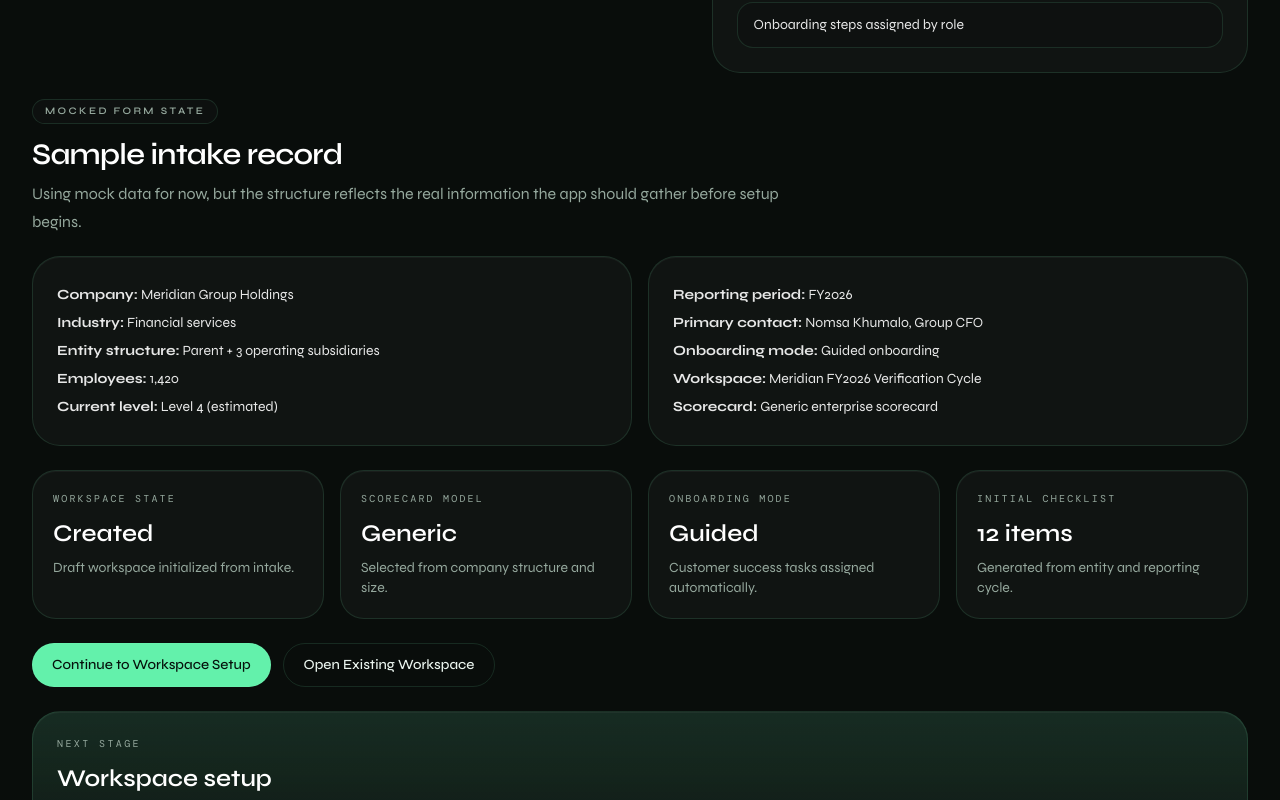
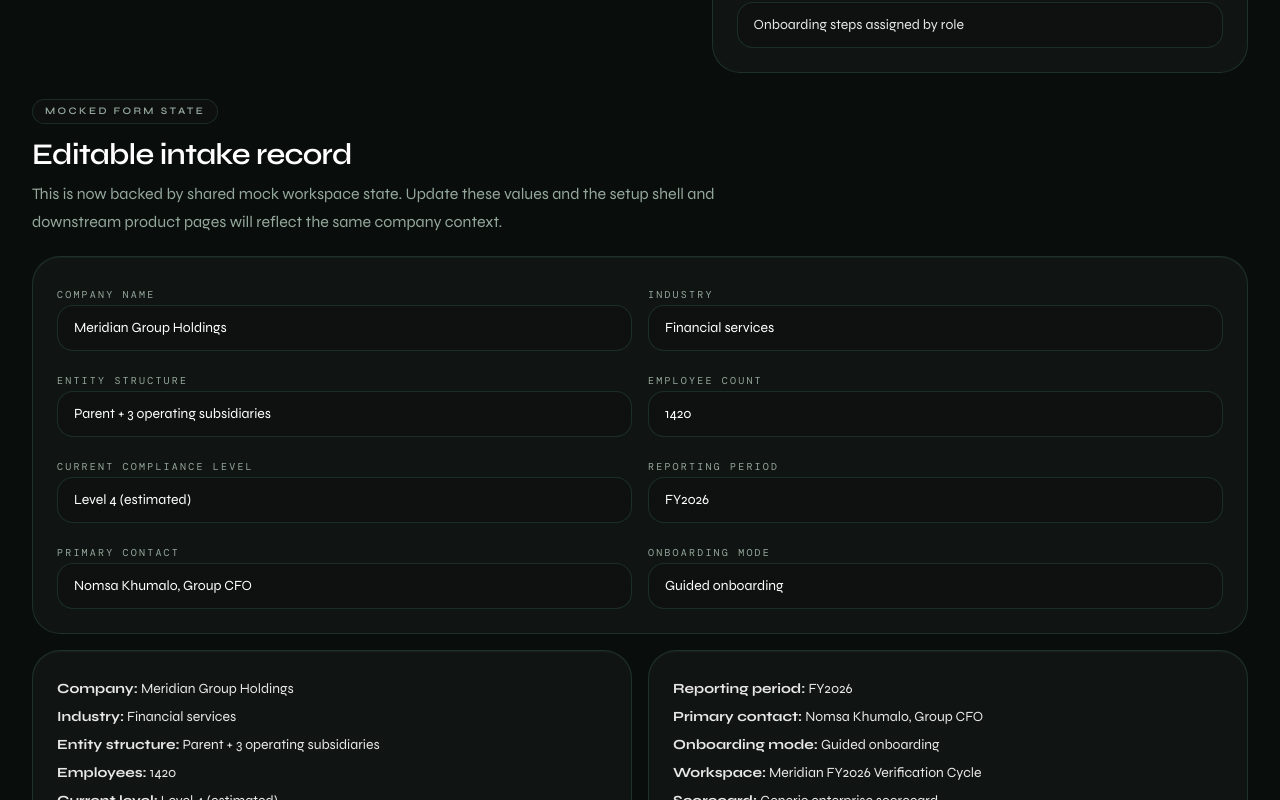
Before and after one commit to nyashahama/equi-ai, a Next.js app: page /intake in a window 1280 px wide. Shown: the part 1260-2060 px from the top of the page. Built offline with nearby package versions, Linux system fonts and the light colour scheme; a web font is replaced by a local one.

Commit message:
Make intake page use shared workspace state

```diff
--- a/app/intake/page.tsx
+++ b/app/intake/page.tsx
@@ -1,9 +1,9 @@
 import Link from "next/link";
 
 import { ChecklistCard, InfoGrid, NextStageCard, ProductSection, StageCards } from "@/components/product/blocks";
+import { IntakeEditor, WorkspaceSnapshot } from "@/components/product/editors";
 import { ProductShell } from "@/components/product/shell";
 import { Button } from "@/components/ui/button";
-import { Card, CardContent } from "@/components/ui/card";
 
 const intakeInputs = [
   "Company name",
@@ -66,28 +66,12 @@ export default function IntakePage() {
 
         <ProductSection
           eyebrow="Mocked Form State"
-          title="Sample intake record"
-          description="Using mock data for now, but the structure reflects the real information the app should gather before setup begins."
+          title="Editable intake record"
+          description="This is now backed by shared mock workspace state. Update these values and the setup shell and downstream product pages will reflect the same company context."
         >
-          <div className="grid gap-4 lg:grid-cols-2">
-            <Card className="rounded-[1.75rem] border-white/8 bg-white/[0.03]">
-              <CardContent className="p-6 text-sm leading-7 text-white/90">
-                <p><strong>Company:</strong> Meridian Group Holdings</p>
-                <p><strong>Industry:</strong> Financial services</p>
-                <p><strong>Entity structure:</strong> Parent + 3 operating subsidiaries</p>
-                <p><strong>Employees:</strong> 1,420</p>
-                <p><strong>Current level:</strong> Level 4 (estimated)</p>
-              </CardContent>
-            </Card>
-            <Card className="rounded-[1.75rem] border-white/8 bg-white/[0.03]">
-              <CardContent className="p-6 text-sm leading-7 text-white/90">
-                <p><strong>Reporting period:</strong> FY2026</p>
-                <p><strong>Primary contact:</strong> Nomsa Khumalo, Group CFO</p>
-                <p><strong>Onboarding mode:</strong> Guided onboarding</p>
-                <p><strong>Workspace:</strong> Meridian FY2026 Verification Cycle</p>
-                <p><strong>Scorecard:</strong> Generic enterprise scorecard</p>
-              </CardContent>
-            </Card>
+          <div className="space-y-4">
+            <IntakeEditor />
+            <WorkspaceSnapshot />
           </div>
         </ProductSection>
 
```
